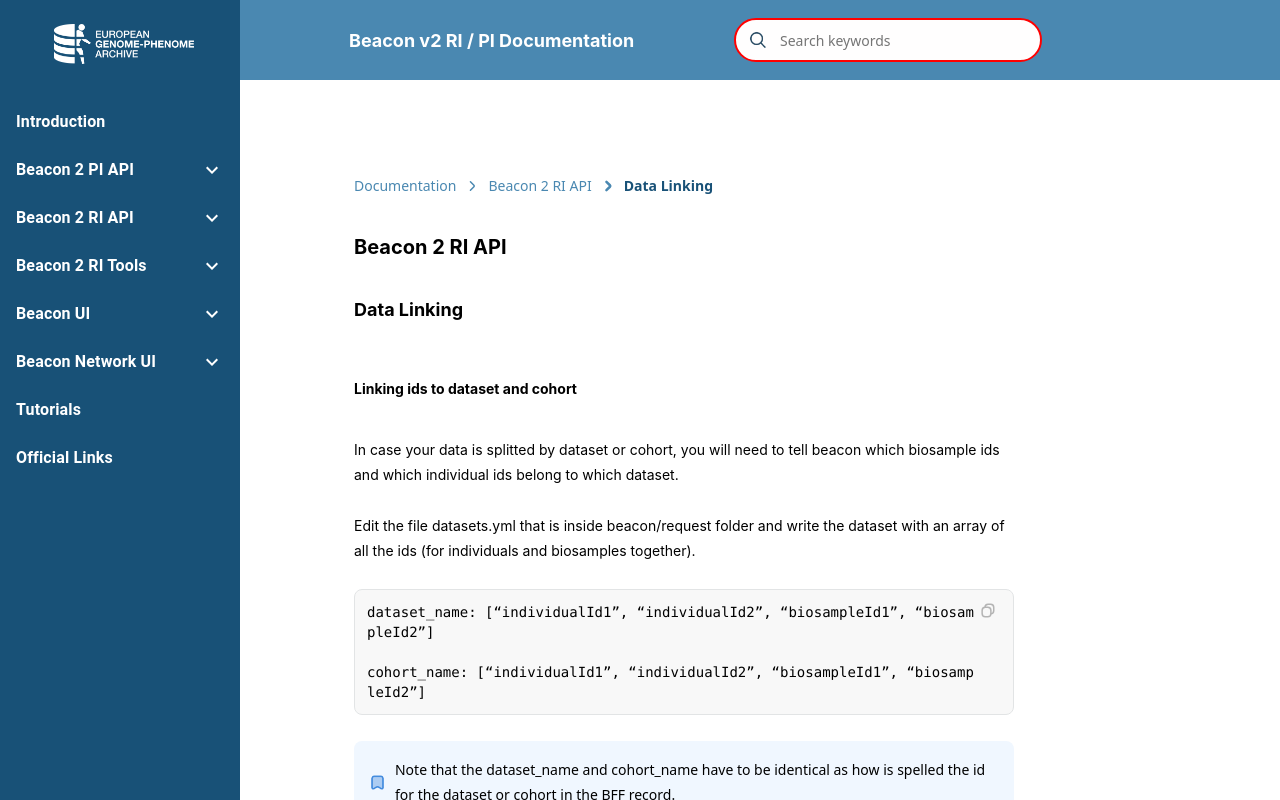
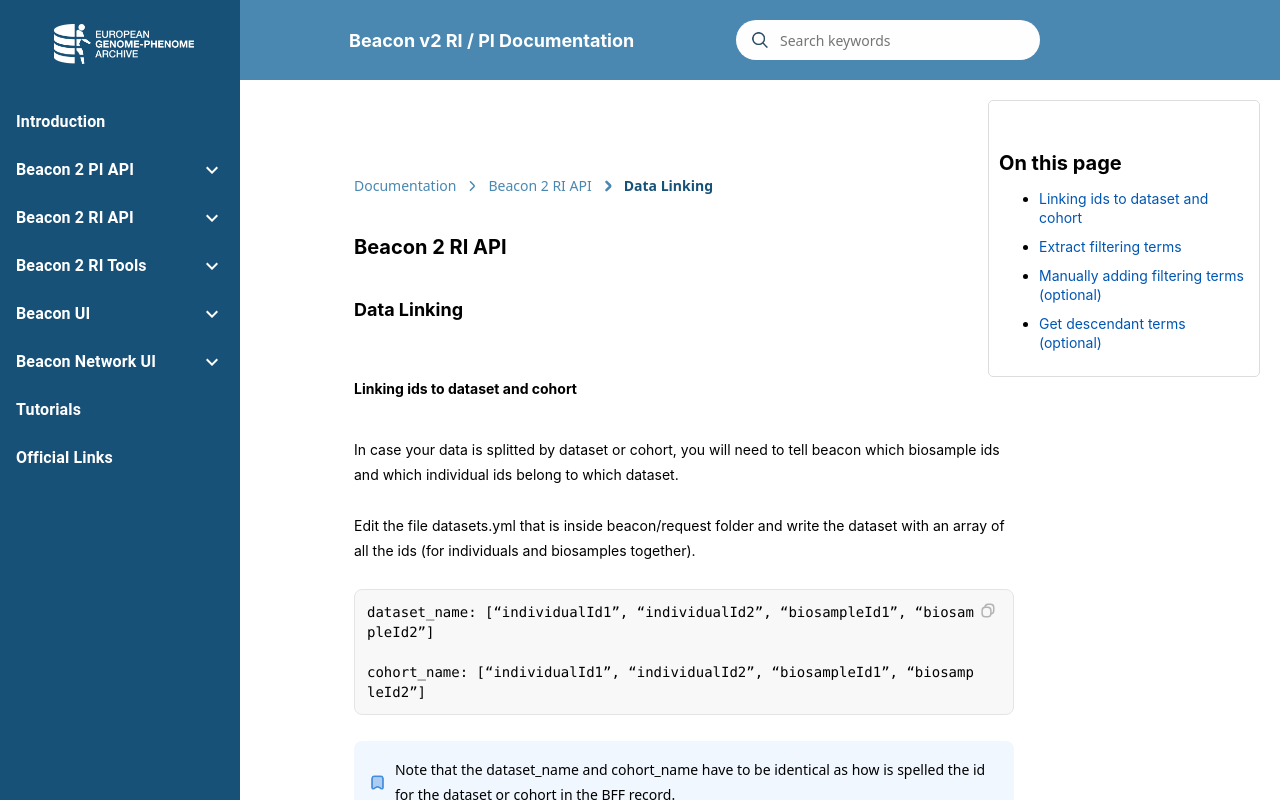
Before and after one commit to costero-e/beacon-ri-documentation, a React (Create React App) app in the folder docu-app/: page /data-linking in a window 1280 px wide. Built offline with nearby package versions, Linux system fonts and the light colour scheme.

Commit message:
Summery logic started

```diff
--- a/docu-app/src/App.tsx
+++ b/docu-app/src/App.tsx
@@ -29,6 +29,7 @@ import FilteringTerms from "./pages/Beacon2PIAPI/FilteringTerms";
 import PiAutomatedDeployment from "./pages/Beacon2PIAPI/PiAutomatedDeployment";
 import OfficialLinks from "./pages/OfficialLinks";
 import Tutorials from "./pages/Tutorials";
+import OnThisPage from "./components/OnThisPage";
 
 interface SearchContextProps {
   searchTerm: string;
@@ -202,6 +203,7 @@ function App() {
               </Routes>
             </div>
           </div>
+          <OnThisPage />
         </div>
       </Router>
     </SearchableContentProvider>
--- a/docu-app/src/components/Menu.css
+++ b/docu-app/src/components/Menu.css
@@ -147,7 +147,6 @@
   padding: 8px 24px 8px 76px;
   font-family: inherit;
   font-size: 14px;
-  background-color: red;
 }
 
 .nestedSubMenuItem:hover {
--- a/docu-app/src/components/Navbar.css
+++ b/docu-app/src/components/Navbar.css
@@ -41,13 +41,13 @@
   border-radius: 24px;
   padding: 10px 24px 10px 44px;
   padding-right: 40px;
-  border: 2px solid red !important;
+  border: none;
   width: 220px;
   height: 20px;
   color: #274a62;
   background-color: rgb(255 254 254);
   font-size: 14px;
-  font-weight: 400;
+
   font-family: system-ui, -apple-system, BlinkMacSystemFont, "Segoe UI", Roboto,
     Oxygen, Ubuntu, Cantarell, "Open Sans", "Helvetica Neue", sans-serif;
 }
--- /dev/null
+++ b/docu-app/src/components/OnThisPage.tsx
@@ -0,0 +1,38 @@
+import React, { useEffect, useState } from "react";
+import "../index.css";
+
+const OnThisPage = () => {
+  const [headings, setHeadings] = useState<{ id: string; text: string }[]>([]);
+
+  useEffect(() => {
+    // Select all headings with an ID
+    const headingElements = Array.from(
+      document.querySelectorAll("h2[id], h3[id], h4[id]")
+    );
+
+    // Extract IDs and text
+    const headingsArray = headingElements.map((heading) => ({
+      id: heading.id,
+      text: heading.textContent || "",
+    }));
+
+    setHeadings(headingsArray);
+  }, []);
+
+  return (
+    <div className="onThisPageContainer">
+      <h3 className="onThisPageTitle">On this page</h3>
+      <ul>
+        {headings.map((heading) => (
+          <li key={heading.id}>
+            <a href={`#${heading.id}`} className="onThisPageLink">
+              {heading.text}
+            </a>
+          </li>
+        ))}
+      </ul>
+    </div>
+  );
+};
+
+export default OnThisPage;
--- a/docu-app/src/index.css
+++ b/docu-app/src/index.css
@@ -190,6 +190,32 @@ li code {
   padding-left: 74px;
 }
 
+.onThisPageContainer {
+  position: fixed;
+  top: 100px;
+  right: 20px;
+  width: 250px;
+  background: white;
+  padding: 10px;
+  border: 1px solid #ddd;
+  border-radius: 5px;
+  font-size: 14px;
+}
+
+.onThisPageTitle {
+  font-weight: bold;
+  margin-bottom: 8px;
+}
+
+.onThisPageLink {
+  text-decoration: none;
+  color: #0056b3;
+}
+
+.onThisPageLink:hover {
+  text-decoration: underline;
+}
+
 @media (max-width: 880px) {
   table {
     width: 100%;
```
